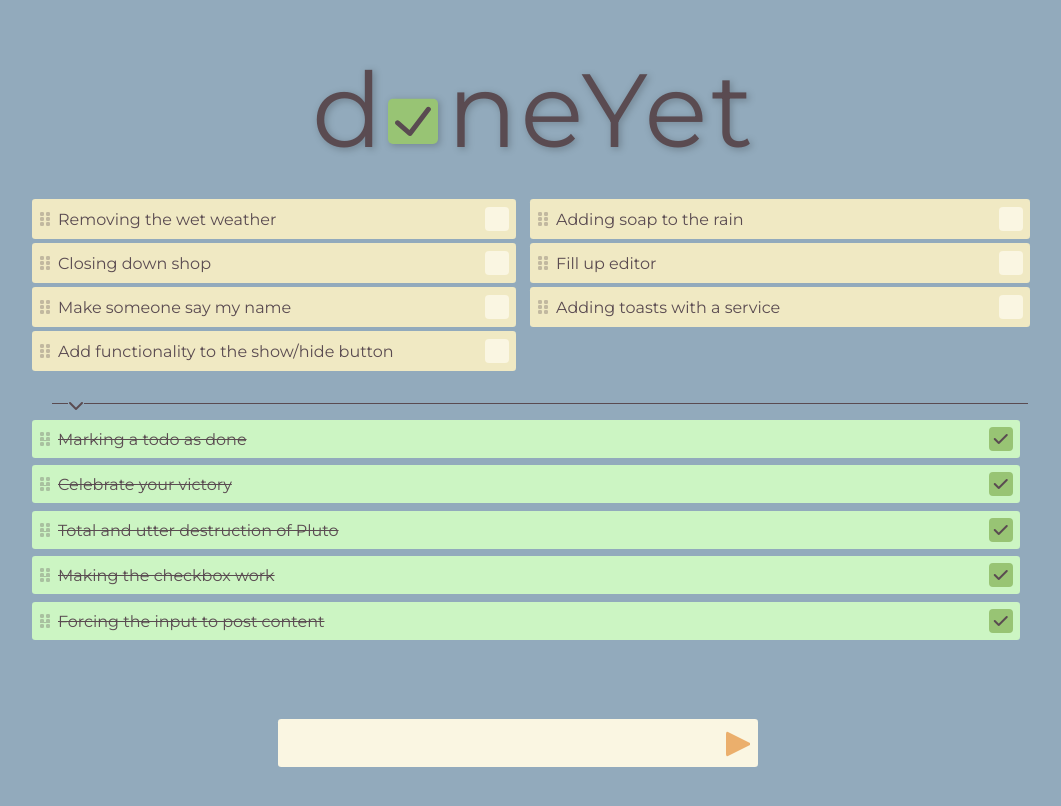
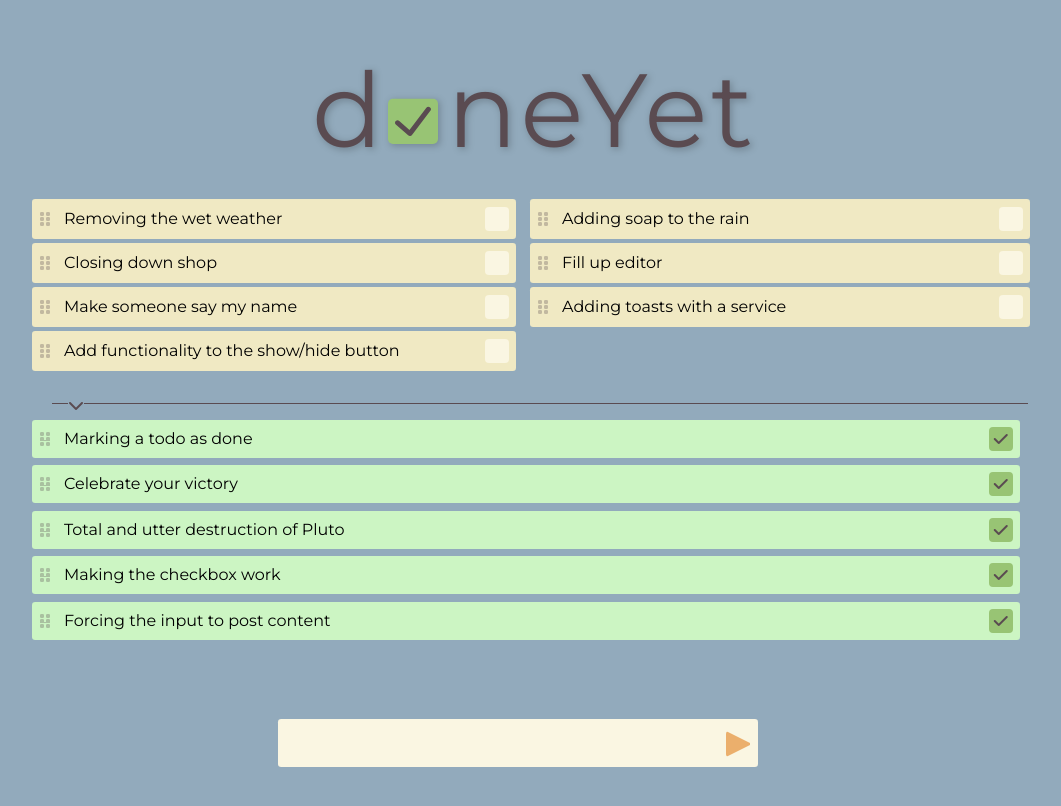
Before and after one commit to emilchr/done-yet-ng, an Angular app: page / in a window 1280 px wide. Shown: the top 806 px of the page, without its empty margins (102-1163 px from the left). Built offline with nearby package versions, Linux system fonts and the light colour scheme.

Commit message:
Started on feature for editing the todos. Trying to solve it with input field.

```diff
--- a/src/app/components/todo-list/todo-item/todo-item.component.css
+++ b/src/app/components/todo-list/todo-item/todo-item.component.css
@@ -11,6 +11,10 @@
   align-items: center;
   contain: content;
   user-select: none;
+  input {
+    background: none;
+    width: 100%;
+  }
 }
 span::before {
   content: '\f58e';
--- a/src/app/components/todo-list/todo-item/todo-item.component.html
+++ b/src/app/components/todo-list/todo-item/todo-item.component.html
@@ -1,5 +1,6 @@
 <div class="todo" id="{{ taskId }}">
-  <span>{{ content }} </span>
+  <span></span>
+  <input type="text" value="{{ content }}" />
   <input name="checkbox" type="checkbox" [checked]="isComplete" />
   <label for="checkbox" (click)="handleClick()"></label>
 </div>
--- a/src/app/components/todo-list/todo-item/todo-item.component.ts
+++ b/src/app/components/todo-list/todo-item/todo-item.component.ts
@@ -1,6 +1,7 @@
 import { Component, inject, Input, ViewEncapsulation } from '@angular/core';
 
 import { TodoService } from '../../../service/todo-list.service';
+import { Todo } from '../todo.interface';
 
 @Component({
   selector: 'app-todo-item',
@@ -16,11 +17,19 @@ export class TodoItemComponent {
   @Input() isComplete = false;
 
   handleClick = () => {
-    const newStatus = {
+    const newStatus: Todo = {
       taskId: this.taskId,
       content: this.content,
       isComplete: this.isComplete ? false : true,
     };
     this.todoService.setStatus(newStatus);
   };
+
+  handleEdit(todo: Todo, newValue: string) {
+    const newTodo: Todo = {
+      ...todo,
+      content: newValue,
+    };
+    this.todoService.editTodo(newTodo);
+  }
 }
--- a/src/app/service/todo-list.service.ts
+++ b/src/app/service/todo-list.service.ts
@@ -87,6 +87,10 @@ export class TodoService {
     this.toastService.showToast('Todo created!', 'correct');
   }
 
+  // Edit todo
+  editTodo(todo: Todo) {
+    const currentTodo = this.getTodo(todo.taskId);
+  }
   // Stores new index of the todo, if it has been rearranged. Otherwise undefined.
   newIndex: any;
 
```
